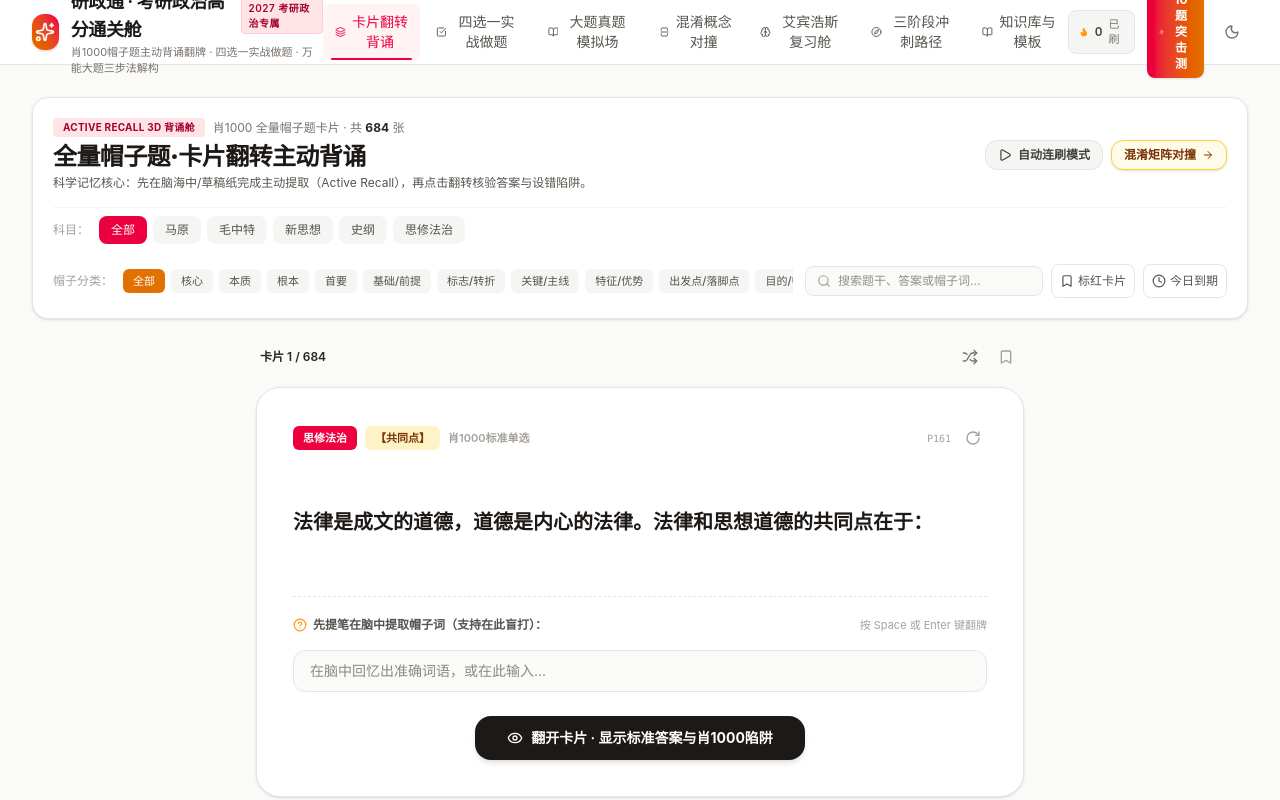
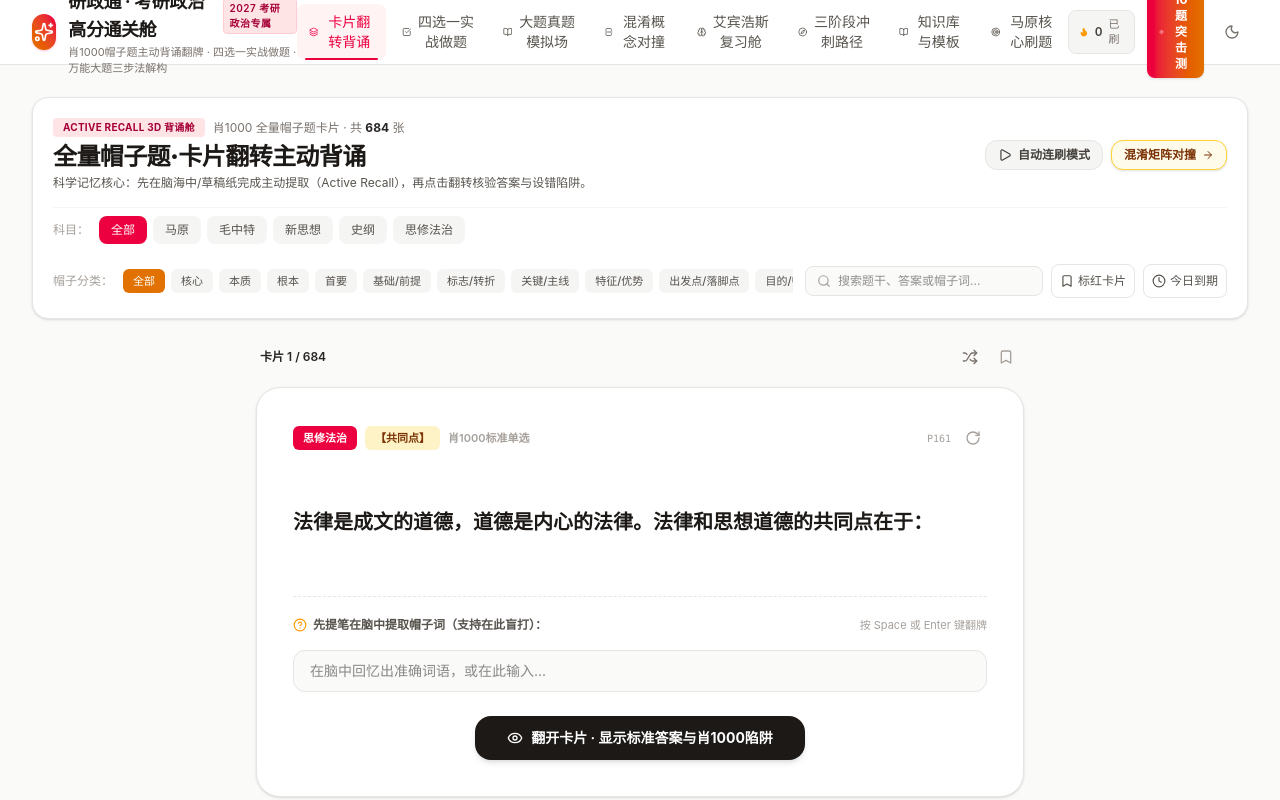
Before and after one commit to ciqi0172-rgb/yanzheng-kaoyan-2027, a React (Vite) app: page / in a window 1280 px wide. Shown: the top 800 px of the page. Built offline with nearby package versions, Linux system fonts and the light colour scheme.

Commit message:
Add Marxism quiz navigation tab

```diff
--- a/src/components/Header.tsx
+++ b/src/components/Header.tsx
@@ -3,6 +3,7 @@ import {
   Sparkles,
   Layers,
   BookOpen,
+  Target,
   CheckSquare,
   SplitSquareVertical,
   Brain,
@@ -13,7 +14,7 @@ import {
   Flame
 } from 'lucide-react';
 
-export type TabKey = 'flashcard' | 'exam' | 'essay' | 'confusion' | 'ebbinghaus' | 'roadmap' | 'knowledge';
+export type TabKey = 'flashcard' | 'exam' | 'essay' | 'confusion' | 'ebbinghaus' | 'roadmap' | 'knowledge' | 'marxism';
 
 interface HeaderProps {
   activeTab: TabKey;
@@ -47,6 +48,7 @@ export const Header: React.FC<HeaderProps> = ({
     },
     { key: 'roadmap', label: '三阶段冲刺路径', icon: <Compass className="w-4 h-4" /> },
     { key: 'knowledge', label: '知识库与模板', icon: <BookOpen className="w-4 h-4" /> },
+    { key: 'marxism', label: '马原核心刷题', icon: <Target className="w-4 h-4" /> },
   ];
 
   return (
```
